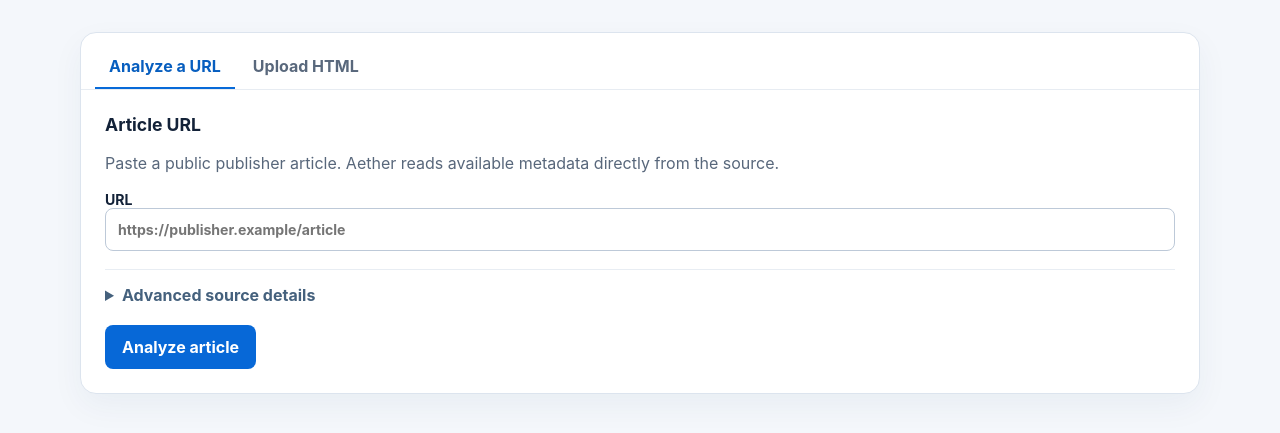
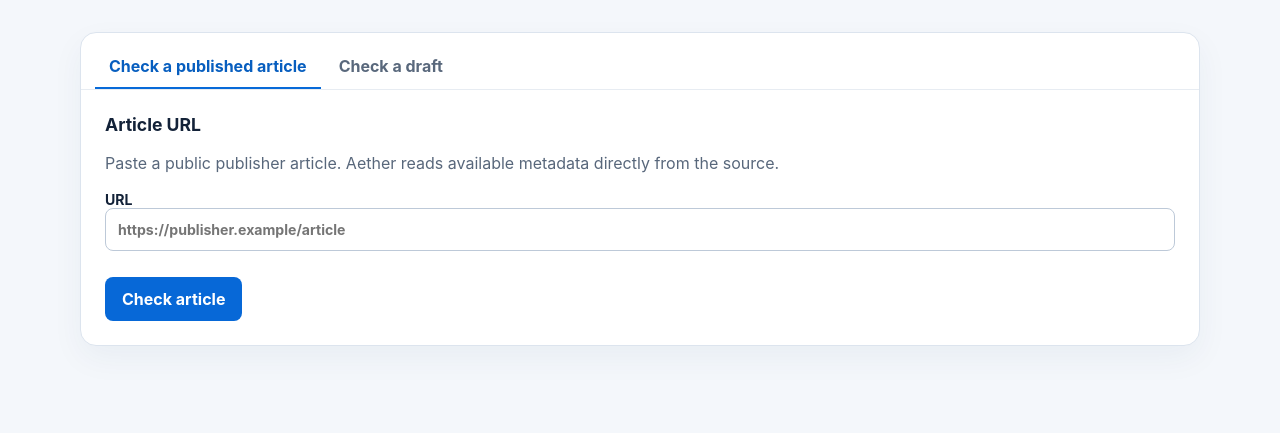
Before and after one commit to huzeyfehakan/aether, a FastAPI app: page / in a window 1280 px wide. Shown: the part 200-633 px from the top of the page. Run offline with FastAPI, Linux system fonts and the light colour scheme; data that the repository does not hold is empty.

Commit message:
feat(web): replace HTML upload with a paste-a-draft check
Uploading a saved .html file asked an editor for a developer artefact.
Nobody in an editorial workflow has one, and when the file carried no
canonical link the form then asked for the published URL, at which point
the URL flow was already the better path.

The tab becomes "Check a draft": paste the article from a CMS or word
processor. Clipboard behaviour was verified before building. A rich
editor puts both text/html and text/plain on the clipboard; the markup is
taken when present, because it is what carries the headings. Google Docs,
Microsoft Word and TinyMCE output all parse correctly as they stand,
including the span wrappers and mso namespaces they add.

When the clipboard offers only plain text no heading is inferred. Blocks
separated by blank lines become paragraphs, which is the rule ingestion
already uses to split a stored body, and the report says the heading
check could not run.

A draft runs only the checks its own text can answer: heading structure
and text repeated across the publisher's articles. The other eight
describe the published page, and are listed under "Not checked yet" with
the reason, rather than silently omitted.

Ingestion needs an address, a publisher, a language and a title, and a
pasted fragment has none. The address is synthetic under the reserved
.invalid domain so a draft can never be taken for a published page, and
drafts are excluded from the list of publishers offered for comparison.
The headline and language come from the editor rather than being guessed
from the text.

Advanced source details is gone. Content type is removed because it never
reached an analysis: changing it changed nothing in the output. Publisher
is derived from the address. Language and publication date are asked for
only when automatic detection fails, as a picker and a date field rather
than a free-text ISO-8601 timestamp.

The file endpoint stays for fixtures, tests and developer use; it is only
withdrawn from the editor UI.

```diff
--- a/src/aether/adapters/outbound/in_memory_content_repository.py
+++ b/src/aether/adapters/outbound/in_memory_content_repository.py
@@ -43,6 +43,10 @@ class InMemoryContentRepository(ContentRepository):
                 key=lambda passage: passage.ordinal_position,
             )
         )
+
+    def all_articles(self) -> Tuple[Article, ...]:
+        """Every stored article. Used to offer an editor what to compare against."""
+        return tuple(self._articles_by_id.values())
 
     def count_article_versions_for_publisher(self, publisher: str) -> int:
         return sum(
--- a/src/aether/application/analysis/derive_editor_recommendations.py
+++ b/src/aether/application/analysis/derive_editor_recommendations.py
@@ -125,6 +125,11 @@ class DeriveEditorRecommendations:
     """Derive editor-facing advice from an existing analysis report."""
 
     def execute(self, report: ArticleAnalysisReport) -> Tuple[EditorRecommendation, ...]:
+        if report.is_draft:
+            # A draft has no published page, so only the checks its own text
+            # can answer are run. Nothing is inferred about what the CMS will
+            # publish around it.
+            return self._heading_structure(report) + self._repeated_text(report)
         return (
             self._missing_metadata(report)
             + self._heading_structure(report)
--- a/src/aether/presentation/web/app.py
+++ b/src/aether/presentation/web/app.py
@@ -20,6 +20,7 @@ from aether.application.analysis.analyze_declared_consistency import AnalyzeDecl
 from aether.application.analysis.assess_ai_readiness import AssessAIReadiness
 from aether.application.analysis.build_ai_readiness_report import BuildAIReadinessReport
 from aether.application.analysis.build_article_analysis_report import BuildArticleAnalysisReport
+from aether.application.ingestion.prepare_draft import prepare_draft
 from aether.application.ingestion.assess_page_content import (
     AssessPageContent,
     PageAssessment,
@@ -61,6 +62,7 @@ class AIReadinessPipeline:
 
     def __init__(self) -> None:
         repository = InMemoryContentRepository()
+        self.repository = repository
         self._register_article = RegisterRawHtmlArticle(repository)
         self._build_analysis_report = BuildArticleAnalysisReport(
             AnalyzeArticleStructure(repository),
@@ -73,6 +75,15 @@ class AIReadinessPipeline:
             AnalyzeStructuredData(repository),
             AnalyzeDeclaredConsistency(repository),
             AnalyzeHeadingStructure(repository),
+        )
+        # A draft composes only the analyses its own text can answer.
+        self._build_draft_report = BuildArticleAnalysisReport(
+            AnalyzeArticleStructure(repository),
+            AnalyzeArticleMetadata(repository),
+            AnalyzePassageQuality(repository),
+            AnalyzeContentDuplication(repository),
+            heading_structure_analysis=AnalyzeHeadingStructure(repository),
+            is_draft=True,
         )
         self._assess_page = AssessPageContent()
         self._assess_readiness = AssessAIReadiness()
@@ -112,6 +123,33 @@ class AIReadinessPipeline:
         )
         assessment = self._assess_readiness.execute(analysis_report)
         return self._build_readiness_report.execute(assessment)
+
+    def analyze_draft(
+        self,
+        content: str,
+        headline: str,
+        language: str,
+        publisher: str,
+    ) -> Any:
+        """Analyse an unpublished draft, running only the checks it supports."""
+        prepared = prepare_draft(content, headline, language)
+        registration = self._register_article.execute(
+            RawHtmlArticle(
+                html=prepared.html,
+                source_url=prepared.source_url,
+                publisher=publisher,
+                article_type="draft",
+                observed_at=datetime.now(timezone.utc),
+                fallback_language=language,
+            )
+        )
+        analysis_report = self._build_draft_report.execute(
+            registration.article, registration.article_version.article_version_id
+        )
+        report = self._build_readiness_report.execute(
+            self._assess_readiness.execute(analysis_report)
+        )
+        return report, prepared
 
     def analyze(
         self,
@@ -281,6 +319,15 @@ def _report_view(report: Any) -> Dict[str, Any]:
     }
 
 
+#: Checks that describe the published page, so a draft cannot answer them.
+#: Listed for the editor rather than silently omitted.
+_UNAVAILABLE_UNTIL_PUBLISHED = [
+    "Publication date, byline and summary, which are set when the article is published",
+    "Whether the page states one headline and one summary, which needs the published page",
+    "Schema.org article markup, which the site template produces",
+]
+
+
 def _analysis_response(result: Any) -> Dict[str, Any]:
     """Shape either a finished report or an explained non-article outcome.
 
@@ -344,6 +391,44 @@ def create_app(fetcher: Optional[HtmlFetcher] = None) -> FastAPI:
         except (HtmlFetchError, DomainValidationError) as error:
             raise HTTPException(status_code=422, detail=str(error)) from error
 
+    @app.get("/publishers")
+    def publishers() -> Dict[str, Any]:
+        """Publishers already analysed, so a draft can be compared with them."""
+        repository = app.state.pipeline.repository
+        names = sorted(
+            {
+                article.publisher
+                for article in repository.all_articles()
+                if not article.canonical_source.startswith("https://draft.invalid/")
+            }
+        )
+        return {"publishers": names}
+
+    @app.post("/analyze/draft")
+    def analyze_draft(
+        content: str = Form(...),
+        headline: str = Form(""),
+        language: str = Form("tr"),
+        publisher: str = Form(""),
+    ) -> Dict[str, Any]:
+        try:
+            report, prepared = app.state.pipeline.analyze_draft(
+                content, headline, language, publisher or "Unpublished drafts"
+            )
+            response = _analysis_response(report)
+            response["draft"] = {
+                "heading_check_available": prepared.heading_check_available,
+                "unavailable": _UNAVAILABLE_UNTIL_PUBLISHED
+                + (
+                    []
+                    if prepared.heading_check_available
+                    else ["Heading structure, because the pasted draft carried no formatting"]
+                ),
+            }
+            return response
+        except DomainValidationError as error:
+            raise HTTPException(status_code=422, detail=str(error)) from error
+
     @app.post("/analyze/file")
     async def analyze_file(
         file: UploadFile = File(...),
--- a/src/aether/presentation/web/templates/index.html
+++ b/src/aether/presentation/web/templates/index.html
@@ -25,6 +25,10 @@
       .section { margin-top: 28px; } .section h3 { font-size: 1.02rem; margin: 0 0 6px; } .section > p { color: #647286; margin: 0 0 14px; }
       .metadata-table { border: 1px solid #e1e8f0; border-radius: 10px; border-spacing: 0; overflow: hidden; width: 100%; } .metadata-table td { border-bottom: 1px solid #e7edf3; padding: 11px 14px; } .metadata-table tr:last-child td { border-bottom: 0; } .metadata-table td:last-child { text-align: right; } .available { color: #176b3e; font-weight: 700; } .unavailable { color: #a3342b; font-weight: 700; }
       .missing-list { display: flex; flex-wrap: wrap; gap: 8px; margin-top: 12px; } .missing-item { background: #fff0ef; border-radius: 99px; color: #9c312b; font-size: .86rem; font-weight: 650; padding: 6px 10px; }
+      .paste-area { min-height: 190px; max-height: 340px; overflow-y: auto; border: 1px solid #bdc9d8; border-radius: 8px; background: #fff; padding: 12px 14px; line-height: 1.55; } .paste-area:focus { border-color: #086ad8; box-shadow: 0 0 0 3px #086ad822; outline: 0; } .paste-area:empty::before { content: attr(data-placeholder); color: #8d9aab; }
+      .paste-area h1, .paste-area h2, .paste-area h3 { font-size: 1rem; margin: 12px 0 4px; } .paste-area p { margin: 0 0 8px; }
+      .not-checked { border: 1px dashed #cdd8e5; border-radius: 10px; padding: 14px 16px; margin-top: 14px; } .not-checked li { color: #5d6b7e; font-size: .89rem; line-height: 1.5; margin-bottom: 5px; }
+      .recovery { border-top: 1px solid #e8edf3; margin-top: 16px; padding-top: 14px; }
       .recommendation { border: 1px solid #e0e8f1; border-left: 3px solid #0768d7; border-radius: 10px; margin-bottom: 12px; padding: 15px 17px; } .recommendation h4 { font-size: 1rem; margin: 0 0 6px; } .recommendation p { color: #4c5b6e; font-size: .9rem; line-height: 1.5; margin: 9px 0 0; } .recommendation strong { color: #24374d; }
       .declared { margin-top: 11px; } .declared td:last-child { text-align: left; color: #24374d; }
       .repeat-count { background: #eef3fa; border-radius: 99px; color: #3f5876; font-size: .8rem; font-weight: 680; padding: 3px 9px; } .recommendation blockquote { border-left: 2px solid #dbe3ec; color: #5d6b7e; font-style: italic; margin: 11px 0 0; padding: 2px 0 2px 12px; }
@@ -42,8 +46,8 @@
 
       <section class="panel" aria-label="Article input">
         <div class="tabs" role="tablist" aria-label="Analysis source">
-          <button class="tab" id="url-tab" role="tab" aria-controls="url-form" aria-selected="true">Analyze a URL</button>
-          <button class="tab" id="file-tab" role="tab" aria-controls="file-form" aria-selected="false">Upload HTML</button>
+          <button class="tab" id="url-tab" role="tab" aria-controls="url-form" aria-selected="true">Check a published article</button>
+          <button class="tab" id="draft-tab" role="tab" aria-controls="draft-form" aria-selected="false">Check a draft</button>
         </div>
 
         <form class="form-panel active" id="url-form" data-endpoint="/analyze/url" role="tabpanel">
@@ -51,39 +55,35 @@
           <p class="muted">Paste a public publisher article. Aether reads available metadata directly from the source.</p>
           <label>URL <input name="url" type="url" placeholder="https://publisher.example/article" required /></label>
           <input name="article_type" type="hidden" value="news_report" />
-          <details>
-            <summary>Advanced source details</summary>
-            <p class="help">Publisher is derived from the URL unless you override it. Use fallbacks only when the source omits language or publication date.</p>
-            <div class="advanced-grid">
-              <label>Publisher override <input name="publisher" placeholder="Derived from URL" /></label>
-              <label>Content type <input name="article_type_override" value="news_report" /></label>
-              <label>Fallback language <input name="fallback_language" placeholder="en" /></label>
-              <label>Fallback publication date <input name="fallback_published_at" placeholder="2026-05-14T14:00:00+03:00" /></label>
-            </div>
-          </details>
-          <button class="primary">Analyze article</button>
+          <div class="recovery hidden" data-recovery>
+            <p class="help">Some details could not be read from the page. Please confirm them.</p>
+            <label class="hidden" data-need="language">What language is this article in?
+              <select name="fallback_language">
+                <option value="tr">Türkçe</option><option value="en">English</option>
+                <option value="ar">العربية</option><option value="ru">Русский</option>
+                <option value="de">Deutsch</option><option value="fr">Français</option>
+              </select></label>
+            <label class="hidden" data-need="published">When was this article published?
+              <input name="fallback_published_at" type="date" /></label>
+          </div>
+          <button class="primary">Check article</button>
         </form>
 
-        <form class="form-panel" id="file-form" data-endpoint="/analyze/file" role="tabpanel" aria-labelledby="file-tab">
-          <h2>HTML file</h2>
-          <p class="muted">Upload a saved publisher article. If the file contains a canonical URL, Aether uses it automatically.</p>
-          <label>HTML file <input name="file" type="file" accept=".html,text/html" required /></label>
-          <div class="source-url-field" data-source-url-field>
-            <label>Source URL <input name="source_url" type="url" placeholder="https://publisher.example/article" /></label>
-            <p class="help">This file has no canonical URL. Enter its original article URL.</p>
-          </div>
-          <input name="article_type" type="hidden" value="news_report" />
-          <details>
-            <summary>Advanced source details</summary>
-            <p class="help">Publisher is derived from the canonical or source URL unless you override it.</p>
-            <div class="advanced-grid">
-              <label>Publisher override <input name="publisher" placeholder="Derived from source URL" /></label>
-              <label>Content type <input name="article_type_override" value="news_report" /></label>
-              <label>Fallback language <input name="fallback_language" placeholder="en" /></label>
-              <label>Fallback publication date <input name="fallback_published_at" placeholder="2026-05-14T14:00:00+03:00" /></label>
-            </div>
-          </details>
-          <button class="primary">Analyze HTML file</button>
+        <form class="form-panel" id="draft-form" data-endpoint="/analyze/draft" role="tabpanel" aria-labelledby="draft-tab">
+          <h2>Check a draft before publishing</h2>
+          <p class="muted">Paste your article from your CMS or word processor. Formatting is kept, so headings can be checked.</p>
+          <label>Headline <input name="headline" placeholder="The headline you plan to publish" required /></label>
+          <label>Article <div class="paste-area" id="draft-content" contenteditable="true" data-placeholder="Paste the article here"></div></label>
+          <input name="content" type="hidden" />
+          <label>Language
+            <select name="language">
+              <option value="tr">Türkçe</option><option value="en">English</option>
+              <option value="ar">العربية</option><option value="ru">Русский</option>
+              <option value="de">Deutsch</option><option value="fr">Français</option>
+            </select></label>
+          <label>Compare against <select name="publisher" id="draft-publisher"><option value="">Nothing analysed yet</option></select>
+            <p class="help">Articles you have already checked, so repeated text can be found.</p></label>
+          <button class="primary">Check draft</button>
         </form>
       </section>
 
@@ -105,6 +105,8 @@
         <div class="section"><h3>Metadata availability</h3><p id="metadata-summary">Source fields found in the article.</p><table class="metadata-table"><tbody id="metadata-table"></tbody></table><div id="missing-list" class="missing-list"></div></div>
 
 
+        <div class="section hidden" id="not-checked-section"><h3>Not checked yet</h3><p class="muted">These need the published page. Check the article again once it is live.</p><ul id="not-checked-list" class="not-checked"></ul></div>
+
         <div class="section" id="editor-section"><h3>Editor Recommendations</h3><p class="muted" id="editor-subtitle"></p><p id="editor-compared"></p><div id="editor-list"></div></div>
 
         <div class="section" id="technical-section"><h3>Technical AI Readiness</h3><p class="muted" id="technical-subtitle"></p><div id="technical-list"></div></div>
@@ -117,28 +119,40 @@
       const titleCase = (value) => String(value || '').charAt(0).toUpperCase() + String(value || '').slice(1);
       const statusBadge = (value) => `<span class="badge ${value}">${titleCase(value)}</span>`;
       const metric = (label, value) => `<div class="metric-card"><p>${label}</p><strong>${value}</strong></div>`;
-      const contentType = (form) => form.querySelector('[name="article_type_override"]').value || "news_report";
 
       document.querySelectorAll('.tab').forEach((tab) => tab.addEventListener('click', () => {
         document.querySelectorAll('.tab').forEach((item) => item.setAttribute('aria-selected', String(item === tab)));
         document.querySelectorAll('.form-panel').forEach((panel) => panel.classList.toggle('active', panel.id === tab.getAttribute('aria-controls')));
       }));
 
-      const fileInput = document.querySelector('#file-form input[type="file"]');
-      fileInput.addEventListener('change', () => {
-        const sourceField = document.querySelector('[data-source-url-field]');
-        const sourceInput = sourceField.querySelector('input');
-        const file = fileInput.files[0];
-        if (!file) return;
-        const reader = new FileReader();
-        reader.onload = () => {
-          const document = new DOMParser().parseFromString(reader.result, 'text/html');
-          const canonical = [...document.querySelectorAll('link[rel]')].find((link) => link.rel.toLowerCase().split(/\s+/).includes('canonical'));
-          sourceInput.value = canonical?.href || '';
-          sourceField.classList.toggle('show', !canonical?.href);
-        };
-        reader.readAsText(file);
-      });
+
+      const draftArea = document.querySelector('#draft-content');
+      let draftIsRich = false;
+      if (draftArea) {
+        draftArea.addEventListener('paste', (event) => {
+          event.preventDefault();
+          const clip = event.clipboardData;
+          // A rich editor puts both types on the clipboard. Prefer the markup,
+          // because it is what carries the headings.
+          const html = clip.getData('text/html');
+          const text = clip.getData('text/plain');
+          draftIsRich = Boolean(html && html.trim());
+          if (draftIsRich) {
+            draftArea.innerHTML = html;
+          } else {
+            draftArea.textContent = text;
+          }
+        });
+      }
+
+      function renderNotChecked(draft) {
+        const section = document.querySelector('#not-checked-section');
+        section.classList.toggle('hidden', !draft);
+        if (draft) {
+          document.querySelector('#not-checked-list').innerHTML =
+            draft.unavailable.map((item) => `<li>${item}</li>`).join('');
+        }
+      }
 
       function renderReport(view, rawReport) {
         const assessment = view.assessment;
@@ -182,17 +196,31 @@
         document.querySelector('#report').textContent = rawReport;
       }
 
+      async function refreshPublishers() {
+        const select = document.querySelector('#draft-publisher');
+        if (!select) return;
+        const response = await fetch('/publishers');
+        const names = (await response.json()).publishers;
+        select.innerHTML = names.length
+          ? names.map((n) => `<option value="${n}">${n}</option>`).join('')
+          : '<option value="">Nothing analysed yet</option>';
+      }
+      refreshPublishers();
+
       document.querySelectorAll('form[data-endpoint]').forEach((form) => {
         form.addEventListener('submit', async (event) => {
           event.preventDefault();
           const button = form.querySelector('button'); const status = document.querySelector('#status'); const reportCard = document.querySelector('#report-card');
-          const payload = new FormData(form); payload.set('article_type', contentType(form));
+          const payload = new FormData(form);
+          if (form.id === 'draft-form') {
+            payload.set('content', draftIsRich ? draftArea.innerHTML : draftArea.textContent);
+          }
           button.disabled = true; status.textContent = 'Analyzing article…'; reportCard.classList.add('hidden');
           try {
             const response = await fetch(form.dataset.endpoint, { method: 'POST', body: payload });
             const data = await response.json(); if (!response.ok) throw new Error(data.detail || 'Analysis failed');
             const outcomeCard = document.querySelector('#outcome-card');
-            outcomeCard.classList.add('hidden');
+            outcomeCard.classList.add('hidden'); renderNotChecked(null);
             status.textContent = '';
             if (data.outcome) {
               document.querySelector('#outcome-headline').textContent = data.outcome.headline;
@@ -202,9 +230,9 @@
               outcomeCard.classList.remove('hidden'); outcomeCard.scrollIntoView({ behavior: 'smooth', block: 'start' });
               return;
             }
-            renderReport(data.view, data.report); reportCard.classList.remove('hidden'); reportCard.scrollIntoView({ behavior: 'smooth', block: 'start' });
+            renderNotChecked(data.draft); renderReport(data.view, data.report); reportCard.classList.remove('hidden'); reportCard.scrollIntoView({ behavior: 'smooth', block: 'start' });
           } catch (error) { status.textContent = error.message; }
-          finally { button.disabled = false; }
+          finally { button.disabled = false; refreshPublishers(); }
         });
       });
     </script>
```
Also changed, not shown: src/aether/application/analysis/build_article_analysis_report.py (+7 -0 lines), src/aether/application/ingestion/prepare_draft.py (added, +76 -0 lines), tests/test_web_presentation.py (+92 -3 lines).
